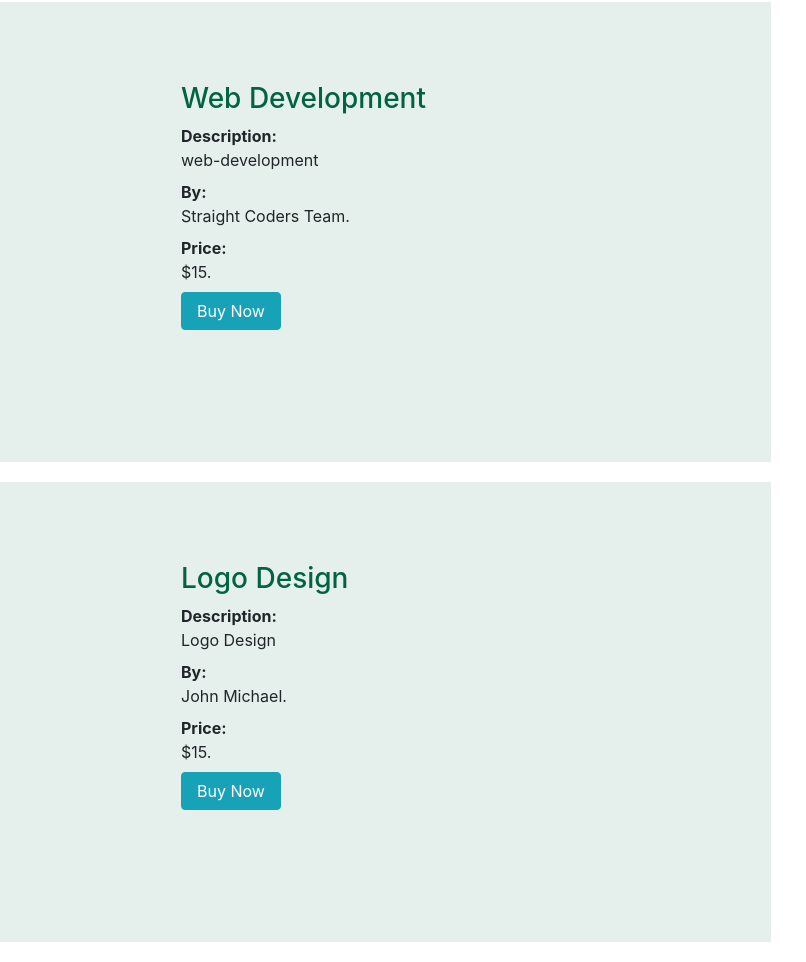
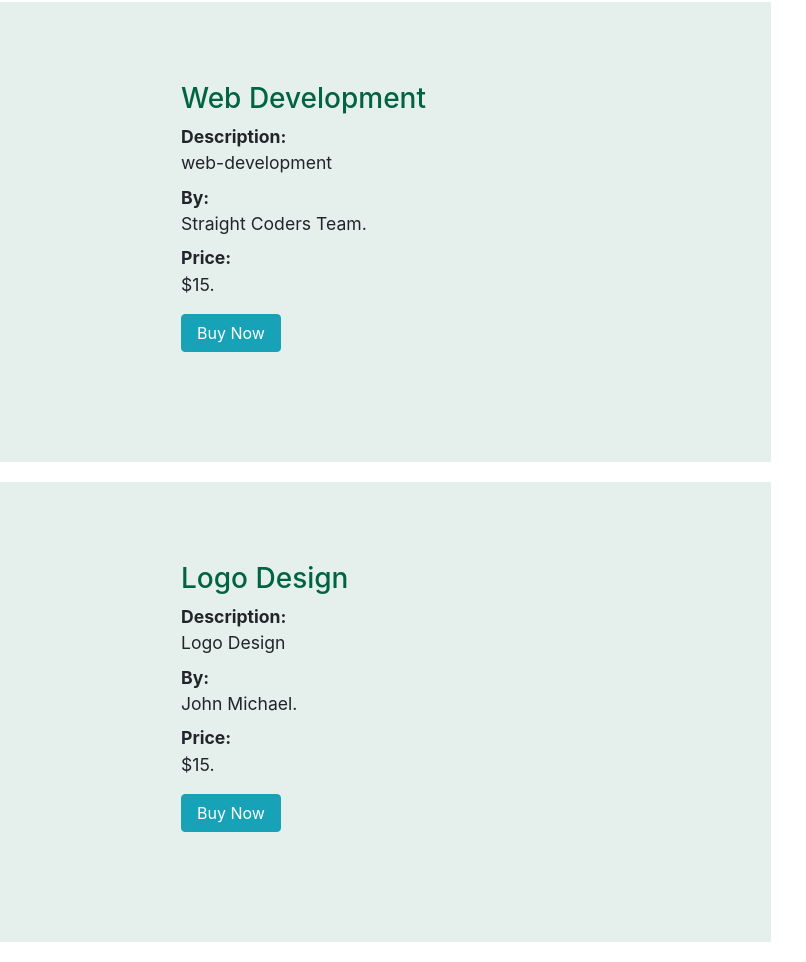
Before and after one commit to straight-coders/straight-coders.github.io, a website: page products.html in a window 1280 px wide. Shown: the part 1100-2062 px from the top of the page, 474-1280 px from the left. Drawn offline with nearby package versions, Linux system fonts and the light colour scheme.

Commit message:
scss modifications

```diff
--- a/products.html
+++ b/products.html
@@ -65,6 +65,7 @@
 
                             </div>
                             <div class="col-sm-6">
+                                <dl>
                                 <h3>Web Development</h3>
                                 <dt>Description: </dt>
                                 <dd>web-development</dd>
@@ -83,10 +84,11 @@
     <div class="container-fluid">
             <div class="row">
                 <div class="col-sm-6">
-                        <img src="img/logo-design.png" alt="" />
+                        <img src="img/logo-design.png" alt=""/>
                             </div>
-                            <div class="col-sm-6" data-aos="fade-up-right">
+                            <div class="col-sm-6">
                                 <h3>Logo Design</h3>
+                                <dl>
                                 <dt>Description: </dt>
                                 <dd>Logo Design</dd>
                                 <dt>By:</dt>
--- a/scss/_products.scss
+++ b/scss/_products.scss
@@ -61,9 +61,9 @@ h2 {
 .btn {
     width: 100px;
     padding: 15px;
-    background-color: $tertiary;
-    border: radius;
-    position: absolute;
+    position: relative;
+background-color: $tertiary;
+border: radius;
 }
 
 /**h1 {
@@ -93,13 +93,14 @@ font-size: 1.5rem;
     height: 250px;
     margin: 25px 20px;
 }
-dd dt {
-    font-size: 1rem;
+.col-sm-6, dl {
+    font-size: 1.1rem;
 }
     // Small devices (landscape phones, 576px and up)
     @media (min-width: 576px) {
         display: block;
         width: 100%;
         float: right;
-       margin: 10px;
+       margin: 20px;
+       padding: 40px;
     }
```
Also changed, not shown: css/main.css, css/min/main.css.
